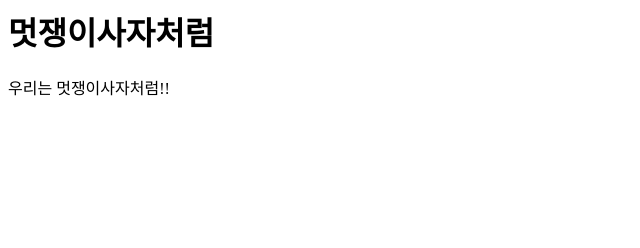
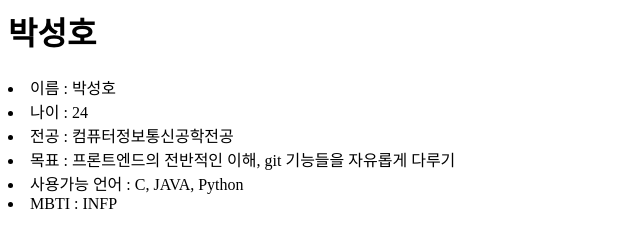
Before and after one commit to likelion11-kangwon/team-6-second, a plain HTML site: page index.html in a window 1280 px wide. Shown: the whole page, without its empty margins (0-640 px from the left). Drawn offline with Linux system fonts and the light colour scheme.

Commit message:
Update index.html

```diff
--- a/index.html
+++ b/index.html
@@ -1,2 +1,7 @@
-<h1>멋쟁이사자처럼</h1>
-우리는 멋쟁이사자처럼!!
+<h1>박성호</h1>
+<li>이름 : 박성호 </li>
+<li>나이 : 24</li>
+<li>전공 : 컴퓨터정보통신공학전공</li>
+<li>목표 : 프론트엔드의 전반적인 이해, git 기능들을 자유롭게 다루기</li>
+<li>사용가능 언어 : C, JAVA, Python</li>
+<li>MBTI : INFP</li>
```
